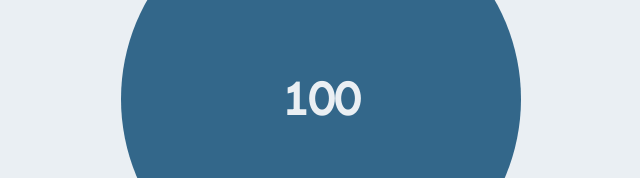
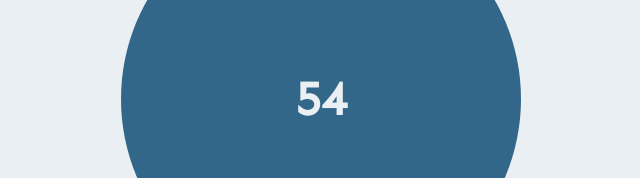
Before and after one commit to joelshaw/weather, an Angular app: page / in a window 1280 px wide. Shown: the part 301-479 px from the top of the page, without its empty margins (31-671 px from the left). Built offline with nearby package versions, Linux system fonts and the light colour scheme.

Commit message:
created a mock temperature object to test styling

```diff
--- a/src/app/temperature/temperature.component.html
+++ b/src/app/temperature/temperature.component.html
@@ -1,5 +1,5 @@
 <section id="temps">
     <div class="temps-current">
-        <p>100</p>
+        <p>{{temps.current}}</p>
     </div>
 </section>
--- a/src/app/temperature/temperature.component.ts
+++ b/src/app/temperature/temperature.component.ts
@@ -10,6 +10,12 @@ export class TemperatureComponent implements OnInit {
 
   constructor(private dataService: DataService) { }
 
+  temps = {
+    current: '54',
+    high: '70',
+    low: '32'
+  };
+
   ngOnInit() {
 
   }
```
